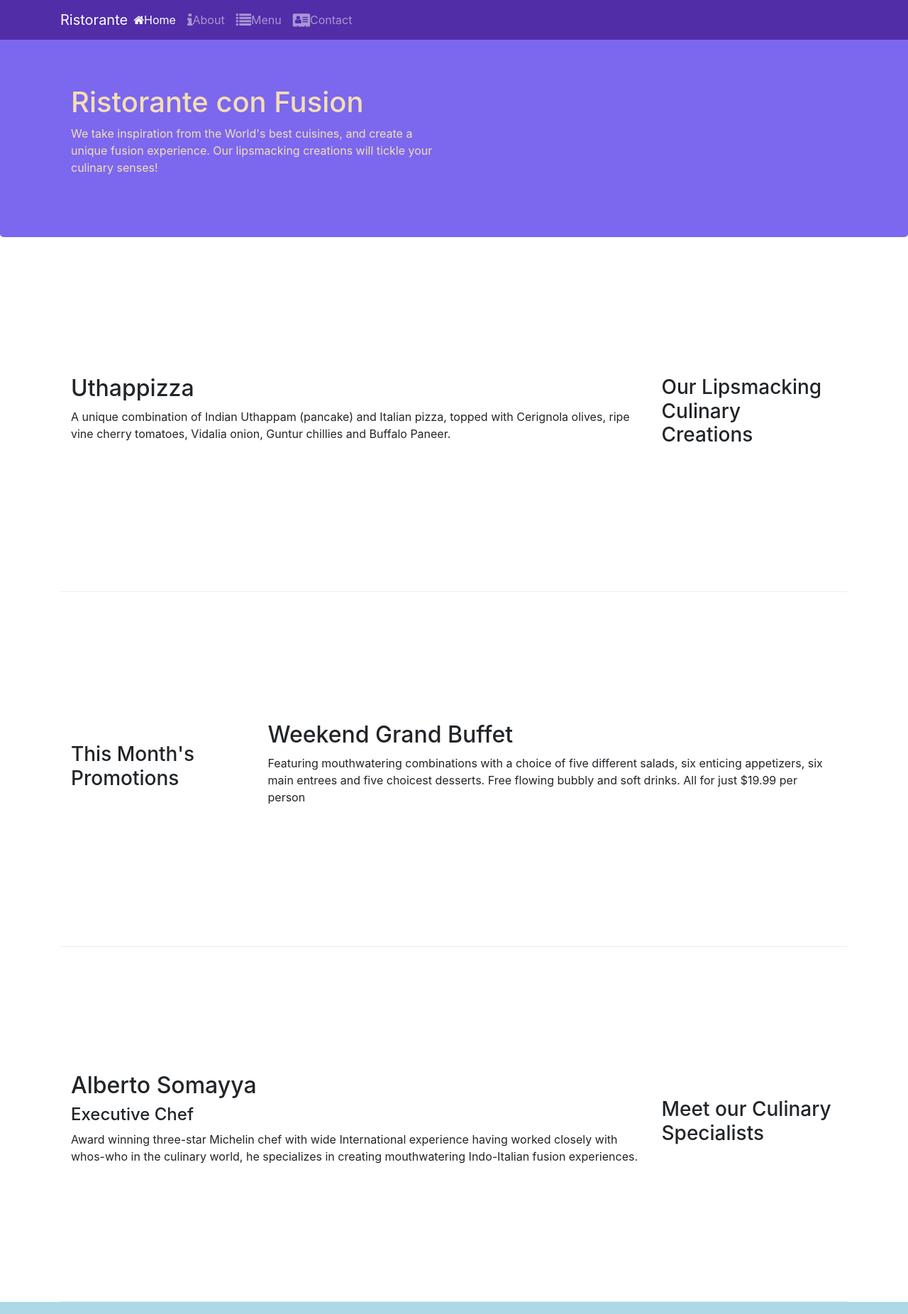
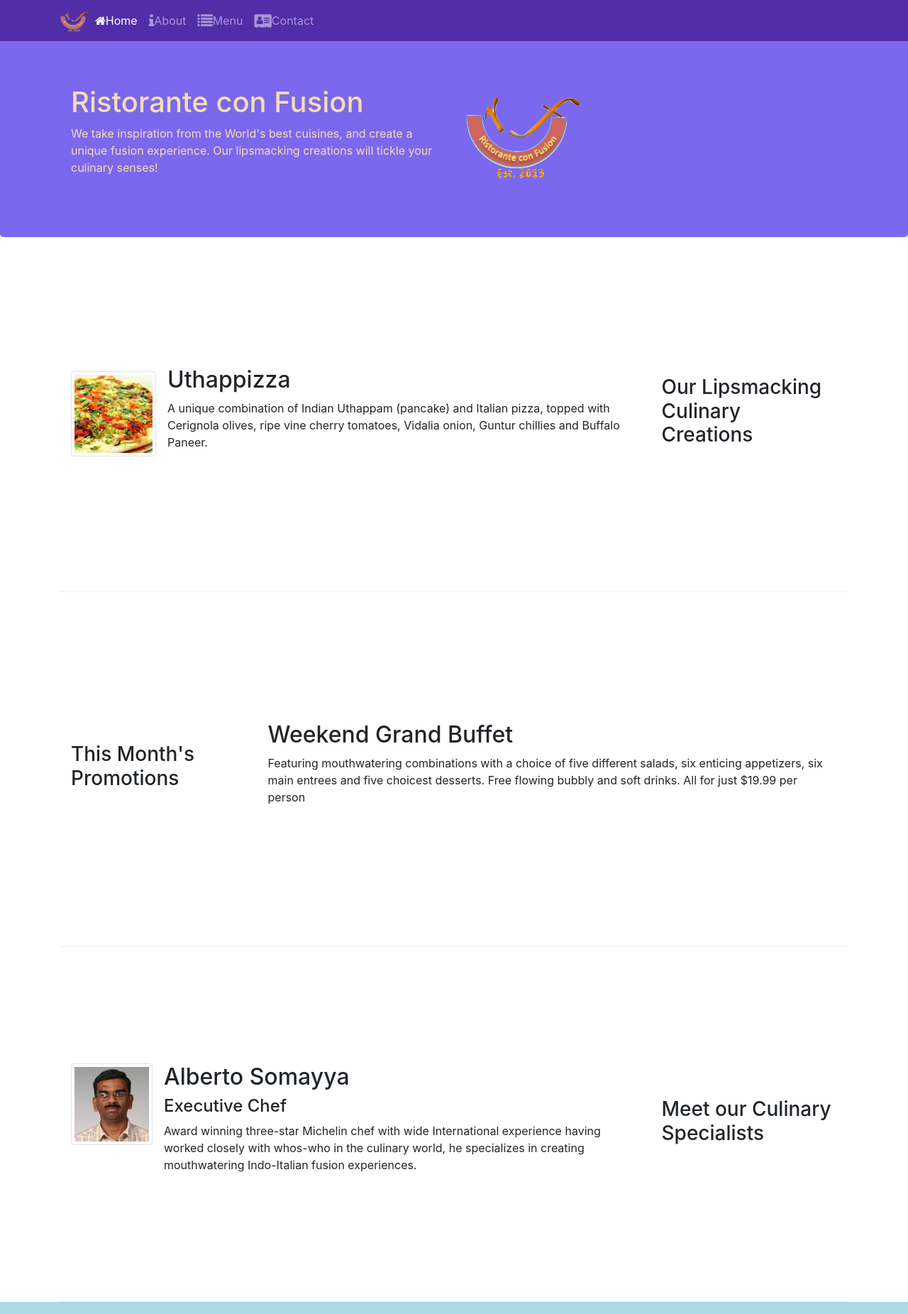
Before and after one commit to Gaya1858/Node_js, a website: page Bootstrap4/Bootstrap4/conFusion/index.html in a window 1280 px wide. Shown: the top 1851 px of the page at 71% size. Drawn offline with nearby package versions, Linux system fonts and the light colour scheme.

Commit message:
images and media done

```diff
--- a/Bootstrap4/Bootstrap4/conFusion/index.html
+++ b/Bootstrap4/Bootstrap4/conFusion/index.html
@@ -20,7 +20,7 @@
             <button class="navbar-toggler" type="button" data-toggle="collapse" data-target="#Navbar">
                 <span class="navbar-toggler-icon"></span>
             </button>
-            <a class="navbar-brand mr-auto" href="#">Ristorante</a>
+            <a class="navbar-brand mr-auto" href="#"><img src="img/logo.png" height="30" width="41" alt=""></a>
             <div class="collapse navbar-collapse" id="Navbar">
                 <ul class="navbar-nav mr-auto">
                     <li class="nav-item active"><a class="nav-link" href="#"><span class="fa fa-home"></span>Home</a></li>
@@ -39,7 +39,8 @@
                     <h1>Ristorante con Fusion</h1>
                     <p>We take inspiration from the World's best cuisines, and create a unique fusion experience. Our lipsmacking creations will tickle your culinary senses!</p>
                 </div>
-                <div class="col-12 col-sm">
+                <div class="col-12 col-sm align-self-center">
+                    <img src="img/logo.png"  class="img-fluid" alt="">
                 </div>
             </div>
         </div>
@@ -51,8 +52,16 @@
                 <h3>Our Lipsmacking Culinary Creations</h3>
             </div>
             <div class="col col-sm order-sm-first col-md">
-                <h2>Uthappizza</h2>
-                <p>A unique combination of Indian Uthappam (pancake) and Italian pizza, topped with Cerignola olives, ripe vine cherry tomatoes, Vidalia onion, Guntur chillies and Buffalo Paneer.</p>
+                <div class="media">
+                    <img class="d-flex mr-3 img-thumbnail align-self-center" src="img/uthappizza.png" alt="uthapizzia">
+                    <div class="media-body">
+                        <h2 class="mt-0">Uthappizza</h2>
+                        <p>A unique combination of Indian Uthappam (pancake) and Italian pizza, topped with
+                            Cerignola olives, ripe vine cherry tomatoes,
+                            Vidalia onion, Guntur chillies and Buffalo Paneer.</p>
+                    </div>
+                </div>
+
             </div>
         </div>
 
@@ -72,10 +81,16 @@
                 <h3>Meet our Culinary Specialists</h3>
             </div>
             <div class="col col-sm order-sm-first col-md">
-                <h2>Alberto Somayya</h2>
-                <h4>Executive Chef</h4>
-                <p>Award winning three-star Michelin chef with wide International experience having worked closely with whos-who in the culinary world, he specializes in creating mouthwatering Indo-Italian fusion experiences. </p>
+                <div class="media">
+                    <img class="d-flex mr-3 img-thumbnail" src="img/alberto.png" alt="alberto">
+                    <div class="media-body">
+                        <h2 class="mt-0">Alberto Somayya</h2>
+                        <h4>Executive Chef</h4>
+                        <p>Award winning three-star Michelin chef with wide International experience having worked closely with whos-who in the culinary world, he specializes in creating mouthwatering Indo-Italian fusion experiences. </p>
+                     </div>
+                </div>
             </div>
+
         </div>
     </div>
 
```
Also changed, not shown: Bootstrap4/Bootstrap4/conFusion/img/alberto.png (added), Bootstrap4/Bootstrap4/conFusion/img/buffet.png (added), Bootstrap4/Bootstrap4/conFusion/img/logo.png (added), Bootstrap4/Bootstrap4/conFusion/img/uthappizza.png (added), 1 other file.
